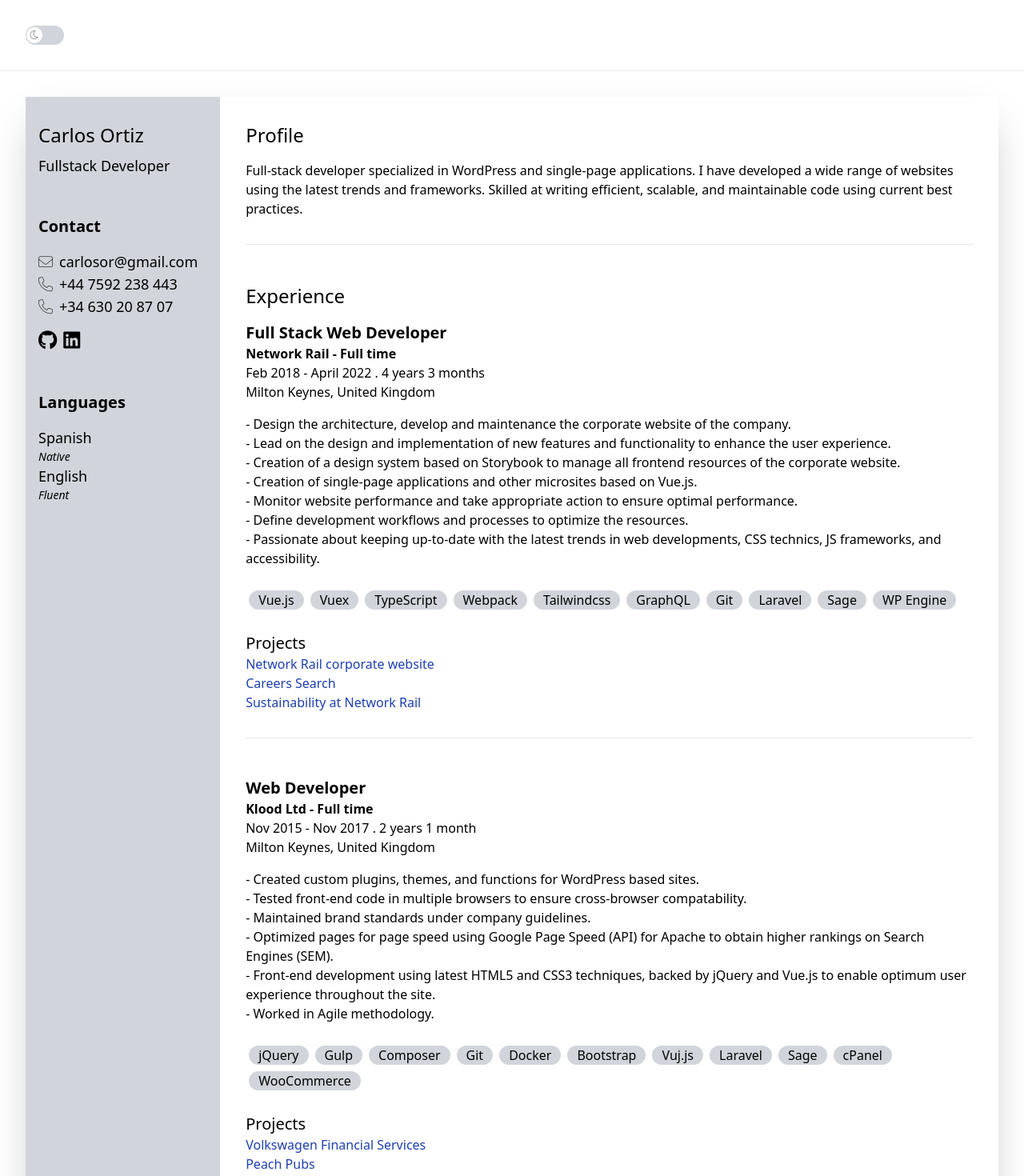
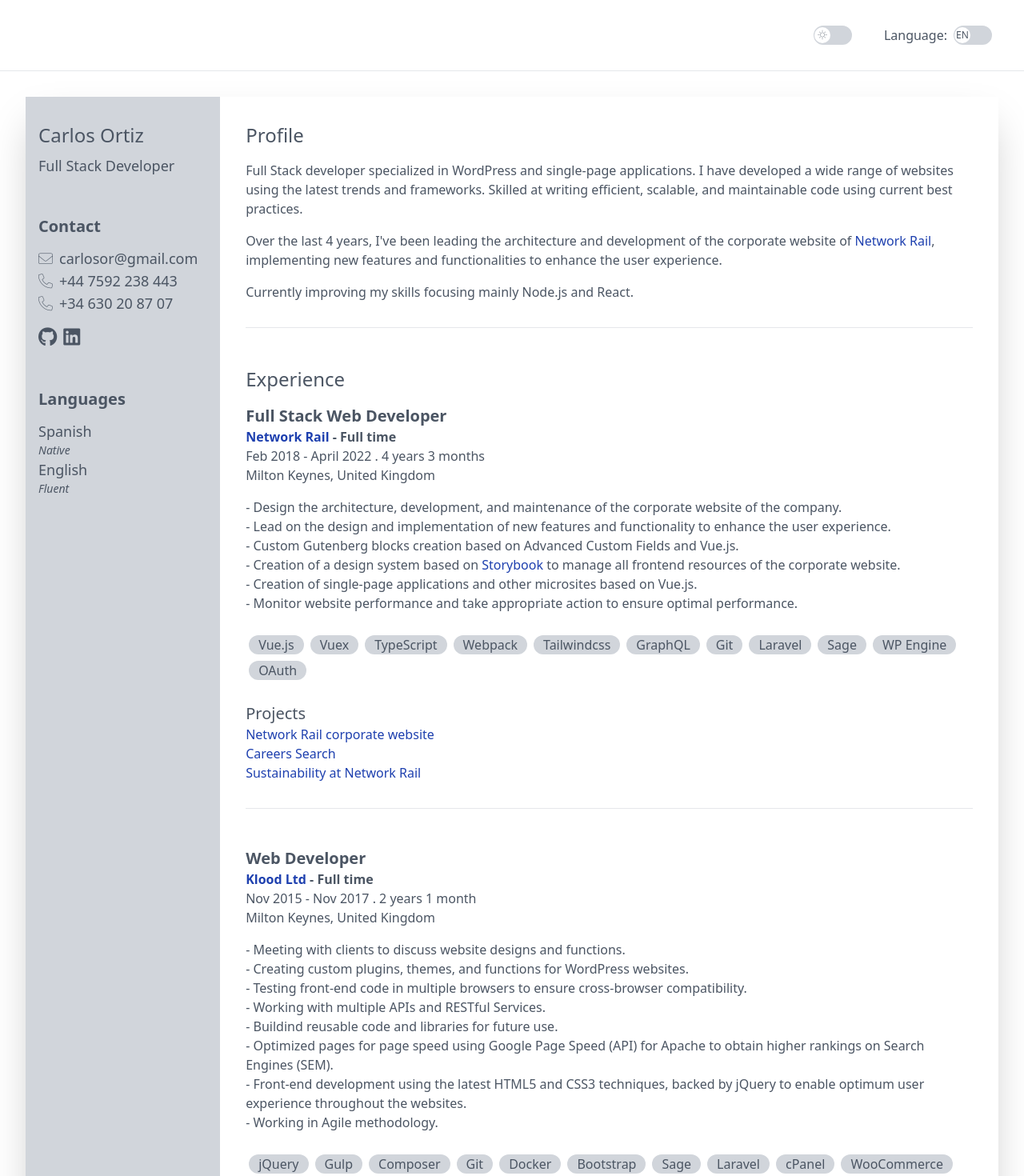
Before and after one commit to DuffmanCC/web-cv, a Vue app: page / in a window 1280 px wide. Shown: the top 1470 px of the page at 80% size. Built offline with nearby package versions, Linux system fonts and the light colour scheme; the HTML template or start-up script is replaced by a standard one.

Commit message:
add spanish and dark mode

```diff
--- a/package.json
+++ b/package.json
@@ -13,7 +13,8 @@
     "core-js": "^3.8.3",
     "postcss": "^8",
     "tailwindcss": "^3",
-    "vue": "^3.2.13"
+    "vue": "^3.2.13",
+    "vue-gtag": "^2.0.1"
   },
   "devDependencies": {
     "@babel/core": "^7.12.16",
--- a/src/App.vue
+++ b/src/App.vue
@@ -1,25 +1,41 @@
 <template>
   <div :class="{'dark': darkMode}">
-    <div class="dark:bg-gray-900">
+    <div class="dark:bg-gray-900 text-gray-600">
       <div class="container max-w-7xl">
-        <header class="p-8 border-b dark:bg-gray-900">
-          <div class="">
-            <VSwitch v-model="darkMode"></VSwitch>
+        <header class="p-4 sm:p-8 border-b dark:bg-gray-900">
+          <div class="flex justify-end">
+            <VSwitch v-model="darkMode" class="mr-8" ariaLabel="dark mode">
+              <template v-slot:icon>
+                <span
+                  class="text-xs font-icon"
+                  :class="[darkMode ? 'icon-moon' : 'icon-sun']"
+                ></span>
+              </template>
+            </VSwitch>
+
+            <VSwitch v-model="spanish" ariaLabel="change language">
+              <span class="mr-2 dark:text-white">Language:</span>
+
+              <template v-slot:icon>
+                <span class="text-xs text-gray-600" v-text="spanish ? 'ES' : 'EN'"></span>
+              </template>
+            </VSwitch>
           </div>
         </header>
 
         <div class="lg:p-8 dark:bg-gray-900">
           <main class="sm:flex lg:shadow-2xl">
             <aside class="sm:w-1/3 md:w-1/4 lg:w-1/5 p-3 sm:py-8 sm:px-2 bg-gray-300  dark:bg-gray-500 dark:text-white">
-              <div class="px-2 mb-12 text-center sm:text-left">
-                <h1 class="text-4xl font-bold sm:font-normal sm:text-2xl mb-2">Carlos Ortiz</h1>
+              <div class="px-2 mb-6 sm:mb-12 text-center sm:text-left">
+                <h1 class="text-4xl font-bold sm:font-normal sm:text-2xl sm:mb-2">
+                  Carlos Ortiz
+                </h1>
 
-                <p class="text-lg">Fullstack Developer</p>
+                <p class="text-lg">Full Stack Developer</p>
               </div>
 
-              <div class="font-light text-lg px-2 mb-12">
-                <h2 class="text-xl font-bold mb-4">Contact</h2>
-
+              <div class="font-light text-lg px-2 mb-6 sm:mb-12">
+                <h2 class="text-xl font-bold mb-3">Contact</h2>
 
                 <div>
                   <span class="cursor-pointer font-icon icon-envelope mr-2"></span>
@@ -43,19 +59,21 @@
                   <a
                     class="cursor-pointer font-icon icon-github mr-2"
                     href="https://github.com/DuffmanCC"
+                    aria-label="github"
                     target="_blank"
                   ></a>
 
                   <a
                     class="cursor-pointer font-icon icon-linkedin mr-2"
                     href="https://www.linkedin.com/in/carlosortiz79/"
+                    aria-label="linkedin"
                     target="_blank"
                   ></a>
                 </div>
               </div>
 
-              <div class="font-light text-lg px-2 mb-12">
-                <h2 class="text-xl font-bold text-2xl mb-4">Languages</h2>
+              <div class="font-light text-lg px-2 mb-6 sm:mb-12">
+                <h2 class="text-xl font-bold mb-3">Languages</h2>
 
                 <h3 class="text-lg">Spanish</h3>
 
@@ -71,9 +89,7 @@
               <div id="profile">
                 <h2 class="text-2xl mb-4">Profile</h2>
 
-                <p>
-                  Full-stack developer specialized in WordPress and single-page applications. I have developed a wide range of websites using the latest trends and frameworks. Skilled at writing efficient, scalable, and maintainable code using current best practices.
-                </p>
+                <div v-html="content.profile"></div>
               </div>
 
               <hr class="mt-8 mb-12">
@@ -81,34 +97,32 @@
               <div id="experience">
                 <h2 class="text-2xl mb-4">Experience</h2>
 
-                <div>
+                <div v-for="(job, i) in content.experience" :key="i">
                   <div class="mb-4">
-                    <h3 class="font-bold text-xl">Full Stack Web Developer</h3>
+                    <h3 class="font-bold text-xl">{{ job.title }}</h3>
 
-                    <div class="font-bold">Network Rail - Full time</div>
+                    <div class="font-bold">
+                      <a :href="job.url" target="_blank" class="hover:underline text-blue-800 dark:text-blue-400 cursor-pointer">
+                        {{ job.company }}
+                      </a> - {{ job.type }}
+                    </div>
 
-                    <time>Feb 2018 - April 2022 . 4 years 3 months</time>
+                    <time>{{ job.period }}</time>
 
-                    <div class="">Milton Keynes, United Kingdom</div>
+                    <div class="">{{ job.place }}</div>
                   </div>
 
                   <div class="mb-6">
                     <ul class="list-none">
-                      <li>- Design the architecture, develop and maintenance the corporate website of the company.</li>
-                      <li>- Lead on the design and implementation of new features and functionality to enhance the user experience.</li>
-                      <li>- Creation of a design system based on Storybook to manage all frontend resources of the corporate website.</li>
-                      <li>- Creation of single-page applications and other microsites based on Vue.js.</li>
-                      <li>- Monitor website performance and take appropriate action to ensure optimal performance.</li>
-                      <li>- Define development workflows and processes to optimize the resources.</li>
-                      <li>- Passionate about keeping up-to-date with the latest trends in web developments, CSS technics, JS frameworks, and accessibility.</li>
+                      <li v-for="(task, j) in job.tasks" :key="j" v-html="task"></li>
                     </ul>
                   </div>
 
                   <div class="mb-6 flex flex-wrap">
                     <span
                       class="rounded-xl bg-gray-300 px-3 mx-1 my-1 dark:bg-gray-500 dark:text-white"
-                      v-for="skill in ['Vue.js', 'Vuex', 'TypeScript', 'Webpack', 'Tailwindcss', 'GraphQL',  'Git', 'Laravel', 'Sage', 'WP Engine']"
-                      :key="skill"
+                      v-for="(skill, k) in job.skills"
+                      :key="k"
                     >{{ skill }}</span>
                   </div>
 
@@ -119,63 +133,12 @@
                       :href="site.url"
                       class="hover:underline text-blue-800 block dark:text-blue-400"
                       target="_blank"
-                      v-for="(site, i) in [
-                        {url: 'https://www.networkrail.co.uk', title: 'Network Rail corporate website'},
-                        {url: 'https://www.networkrail.co.uk/careers/careers-search/', title: 'Careers Search'},
-                        {url: 'https://duffmancc.github.io/sustainability-at-network-rail/', title: 'Sustainability at Network Rail'}
-                      ]"
-                      :key="i"
+                      v-for="(site, l) in job.projects"
+                      :key="l"
                     >{{ site.title }}</a>
                   </div>
-                </div>
 
-                <hr class="mt-8 mb-12">
-
-                <div>
-                  <div class="mb-4">
-                    <h3 class="font-bold text-xl">Web Developer</h3>
-
-                    <div class="font-bold">Klood Ltd - Full time</div>
-
-                    <time>Nov 2015 - Nov 2017 . 2 years 1 month</time>
-
-                    <div class="">Milton Keynes, United Kingdom</div>
-                  </div>
-
-                  <div class="mb-6">
-                    <ul class="list-none">
-                      <li>- Created custom plugins, themes, and functions for WordPress based sites.</li>
-                      <li>- Tested front-end code in multiple browsers to ensure cross-browser compatability.</li>
-                      <li>- Maintained brand standards under company guidelines.</li>
-                      <li>- Optimized pages for page speed using Google Page Speed (API) for Apache to obtain higher rankings on Search Engines (SEM).</li>
-                      <li>- Front-end development using latest HTML5 and CSS3 techniques, backed by jQuery and Vue.js to enable optimum user experience throughout the site.</li>
-                      <li>- Worked in Agile methodology.</li>
-                    </ul>
-                  </div>
-
-                  <div class="mb-6 flex flex-wrap">
-                    <span
-                      class="rounded-xl bg-gray-300 px-3 mx-1 my-1 dark:bg-gray-500 dark:text-white"
-                      v-for="skill in ['jQuery', 'Gulp', 'Composer', 'Git', 'Docker', 'Bootstrap', 'Vuj.js', 'Laravel', 'Sage', 'cPanel', 'WooCommerce']"
-                      :key="skill"
-                    >{{ skill }}</span>
-                  </div>
-
-                  <div>
-                    <h3 class="text-xl">Projects</h3>
-
-                    <a
-                      :href="site.url"
-                      class="hover:underline visited:text-purple-800 text-blue-800 block dark:text-blue-400"
-                      target="_blank"
-                      v-for="(site, i) in [
-                        {url: 'http://www.vwfsfleet.co.uk', title: 'Volkswagen Financial Services'},
-                        {url: 'http://www.peachpubs.com', title: 'Peach Pubs'},
-                        {url: 'http://www.retailthinktank.co.uk', title: 'Retail think tank'}
-                      ]"
-                      :key="i"
-                    >{{ site.title}}</a>
-                  </div>
+                  <hr class="mt-8 mb-12">
                 </div>
               </div>
             </div>
@@ -188,6 +151,8 @@
 
 <script>
 import VSwitch from "./components/VSwitch.vue"
+import contentEn from "./data/en.json"
+import contentEs from "./data/es.json"
 
 export default {
   name: 'App',
@@ -198,12 +163,38 @@
 
   data() {
     return {
-      darkMode: false
+      darkMode: false,
+      spanish: false,
     }
+  },
+
+  computed: {
+    content() {
+      if (this.spanish === true) {
+        return contentEs
+      }
+
+      return contentEn
+    }
+  },
+
+  created() {
+    document.documentElement.lang = 'en'
+    document.title = "Carlos Ortiz Resume"
+    const meta = document.createElement('meta')
+    meta.name = "description"
+    meta.content = "Full Stack developer specialized in WordPress and single-page applications. I have developed a wide range of websites using the latest trends and frameworks. Skilled at writing efficient, scalable, and maintainable code using current best practices."
+    document.getElementsByTagName('head')[0].appendChild(meta)
+  },
+
+  updated() {
+    const lang = this.spanish ? 'es' : 'en'
+
+    document.documentElement.lang = lang
+
+    const description = this.spanish ? 'Full Stack developer especializado en WordPress y aplicaciones de una sola página. He desarrollado una amplia gama de sitios web utilizando las últimas tendencias y frameworks. Habilidad para escribir código eficiente, escalable y mantenible utilizando las mejores prácticas actuales.' : 'Full Stack developer specialized in WordPress and single-page applications. I have developed a wide range of websites using the latest trends and frameworks. Skilled at writing efficient, scalable, and maintainable code using current best practices.'
+
+    document.querySelector('meta[name="description"]').content = description
   }
 }
 </script>
-
-<style>
-
-</style>
--- a/src/components/VSwitch.vue
+++ b/src/components/VSwitch.vue
@@ -1,27 +1,24 @@
 <template>
   <div class="flex items-en">
-    <button class="flex cursor-pointer items-center" @click="switchComponent">
+    <slot />
+
+    <button class="flex cursor-pointer items-center" @click="switchComponent" :aria-label="ariaLabel">
       <div
         class="border-2 w-12 h-6 rounded-full flex mr-2 transition duration-200"
         :class="[
           switchValue
-            ? 'justify-end border-gray-500 bg-gray-500'
-            : 'justfy-start border-gray-300 bg-gray-300'
+          ? 'justify-end border-gray-500 bg-gray-500'
+          : 'justfy-start border-gray-300 bg-gray-300'
         ]"
       >
         <div
           class="h-5 w-5 bg-white rounded-full relative flex items-center justify-center"
           :class="[switchValue ? '-right-px' : '-left-px']"
         >
-          <span
-            class="text-xs font-icon"
-            :class="[switchValue ? 'icon-sun' : 'icon-moon']"
-          ></span>
+          <slot name="icon"></slot>
         </div>
       </div>
     </button>
-
-    <slot />
   </div>
 </template>
 
@@ -36,7 +33,8 @@
   },
 
   props: {
-    modelValue: Boolean
+    modelValue: Boolean,
+    ariaLabel: String
   },
   /**
    *
--- a/src/data/en.json
+++ b/src/data/en.json
@@ -1,47 +1,68 @@
 {
-  "profile": "Full-stack developer specialized in WordPress and single-page applications. I have developed a wide range of websites using the latest trends and frameworks. Skilled at writing efficient, scalable, and maintainable code using current best practices.",
-  "exprerience": [
+  "profile": "<p class='mb-4'>Full Stack developer specialized in WordPress and single-page applications. I have developed a wide range of websites using the latest trends and frameworks. Skilled at writing efficient, scalable, and maintainable code using current best practices.</p><p class='mb-4'>Over the last 4 years, I've been leading the architecture and development of the corporate website of <a href='https://www.networkrail.co.uk' class='hover:underline text-blue-800 dark:text-blue-400'>Network Rail</a>, implementing new features and functionalities to enhance the user experience.</p><p>Currently improving my skills focusing mainly Node.js and React.</p>",
+  "experience": [
     {
       "title": "Full Stack Web Developer",
       "company": "Network Rail",
+      "url": "https://www.networkrail.co.uk/",
       "type": "Full time",
       "period": "Feb 2018 - April 2022 . 4 years 3 months",
       "place": "Milton Keynes, United Kingdom",
       "tasks": [
-        "Design the architecture, develop and maintenance the corporate website of the company.",
-        "Lead on the design and implementation of new features and functionality to enhance the user experience.",
-        "Creation of a design system based on Storybook to manage all frontend resources of the corporate website.",
-        "Creation of single-page applications and other microsites based on Vue.js.",
-        "Monitor website performance and take appropriate action to ensure optimal performance.",
-        "Define development workflows and processes to optimize the resources.",
-        "Passionate about keeping up-to-date with the latest trends in web developments, CSS technics, JS frameworks, and accessibility."
+        "- Design the architecture, development, and maintenance of the corporate website of the company.",
+        "- Lead on the design and implementation of new features and functionality to enhance the user experience.",
+        "- Custom Gutenberg blocks creation based on Advanced Custom Fields and Vue.js.",
+        "- Creation of a design system based on <a href='https://storybook.js.org/' target='_blank' class='hover:underline text-blue-800 dark:text-blue-400'>Storybook</a> to manage all frontend resources of the corporate website.",
+        "- Creation of single-page applications and other microsites based on Vue.js.",
+        "- Monitor website performance and take appropriate action to ensure optimal performance."
       ],
-      "skills": ["Vue.js", "Vuex", "TypeScript", "Webpack", "Tailwindcss", "GraphQL",  "Git", "Laravel", "Sage", "WP Engine"],
+      "skills": ["Vue.js", "Vuex", "TypeScript", "Webpack", "Tailwindcss", "GraphQL",  "Git", "Laravel", "Sage", "WP Engine", "OAuth"],
       "projects": [
-        {"url": "https://www.networkrail.co.uk', title: 'Network Rail corporate website"},
-        {"url": "https://www.networkrail.co.uk/careers/careers-search/', title: 'Careers Search"},
-        {"url": "https://duffmancc.github.io/sustainability-at-network-rail/', title: 'Sustainability at Network Rail"}
+        {
+          "url": "https://www.networkrail.co.uk",
+          "title": "Network Rail corporate website"
+        },
+        {
+          "url": "https://www.networkrail.co.uk/careers/careers-search/2",
+          "title": "Careers Search"
+        },
+        {
+          "url": "https://duffmancc.github.io/sustainability-at-network-rail/2",
+          "title": "Sustainability at Network Rail"
+        }
       ]
     },
     {
       "title": "Web Developer",
       "company": "Klood Ltd",
+      "url": "https://www.klood.com/",
       "type": "Full time",
       "period": "Nov 2015 - Nov 2017 . 2 years 1 month",
       "place": "Milton Keynes, United Kingdom",
       "tasks": [
-        "Created custom plugins, themes, and functions for WordPress based sites.",
-        "Tested front-end code in multiple browsers to ensure cross-browser compatability.",
-        "Maintained brand standards under company guidelines.",
-        "Optimized pages for page speed using Google Page Speed (API) for Apache to obtain higher rankings on Search Engines (SEM).",
-        "Front-end development using latest HTML5 and CSS3 techniques, backed by jQuery and Vue.js to enable optimum user experience throughout the websites.",
-        "Worked in Agile methodology."
+        "- Meeting with clients to discuss website designs and functions.",
+        "- Creating custom plugins, themes, and functions for WordPress websites.",
+        "- Testing front-end code in multiple browsers to ensure cross-browser compatibility.",
+        "- Working with multiple APIs and RESTful Services.",
+        "- Buildind reusable code and libraries for future use.",
+        "- Optimized pages for page speed using Google Page Speed (API) for Apache to obtain higher rankings on Search Engines (SEM).",
+        "- Front-end development using the latest HTML5 and CSS3 techniques, backed by jQuery to enable optimum user experience throughout the websites.",
+        "- Working in Agile methodology."
       ],
-      "skills": ["jQuery", "Gulp", "Composer", "Git", "Docker", "Bootstrap", "Vuj.js", "Laravel", "Sage", "cPanel", "WooCommerce"],
+      "skills": ["jQuery", "Gulp", "Composer", "Git", "Docker", "Bootstrap", "Sage", "Laravel", "cPanel", "WooCommerce"],
       "projects": [
-        {"url": "http://www.vwfsfleet.co.uk', title: 'Volkswagen Financial Services"},
-        {"url": "http://www.peachpubs.com', title: 'Peach Pubs"},
-        {"url": "http://www.retailthinktank.co.uk', title: 'Retail think tank"}
+        {
+          "url": "http://www.vwfsfleet.co.uk",
+          "title": "Volkswagen Financial Services"
+        },
+        {
+          "url": "http://www.peachpubs.com",
+          "title": "Peach Pubs"
+        },
+        {
+          "url": "http://www.retailthinktank.co.uk",
+          "title": "Retail think tank"
+        }
       ]
     }
   ]
--- /dev/null
+++ b/src/data/es.json
@@ -0,0 +1,69 @@
+{
+  "profile": "<p class='mb-4'>Full Stack developer especializado en WordPress y aplicaciones de una sola página. He desarrollado una amplia gama de sitios web utilizando las últimas tendencias y frameworks. Habilidad para escribir código eficiente, escalable y mantenible utilizando las mejores prácticas actuales.</p><p class='mb-4'>Durante los últimos 4 años he estado liderando la arquitectura y desarrollo de la web corporativa de <a href='https://www.networkrail.co.uk' class='hover:underline text-blue-800 dark:text-blue-400'>Network Rail</a>, implementando nuevas funcionalidades para mejorar la experiencia del usuario.</p><p>Actualmente sigo formándome y mejorando mis habilidades centrándome mayormente en Node.js y React</p>",
+  "experience": [
+    {
+      "title": "Full Stack Web Developer",
+      "company": "Network Rail",
+      "url": "https://www.networkrail.co.uk/",
+      "type": "Full time",
+      "period": "Feb 2018 - Abril 2022 . 4 años 3 meses",
+      "place": "Milton Keynes, Reino Unido",
+      "tasks": [
+        "- Diseño de la arquitectura, desarrollo y mantenimiento de la página web corporativa de la empresa.",
+        "- Liderar el diseño y la implementación de nuevas características y funcionalidades para mejorar la experiencia de usuario.",
+        "- Creación de bloques personalizados de Gutenberg basados en campos personalizados avanzados y Vue.js",
+        "- Creación de un design system basado en <a href='https://storybook.js.org/' target='_blank' class='hover:underline text-blue-800 dark:text-blue-400'>Storybook</a> para optimizar y estandarizar todos los recursos front-end del sitio corporativo.",
+        "- Creación de SPAs (single-page applications) y otros micros sitios basados en Vue.js y WordPress.",
+        "- Monitorizar el rendimiento del sitio web corporativo y tomar las medidas adecuadas para garantizar un rendimiento óptimo."
+      ],
+      "skills": ["Vue.js", "Vuex", "TypeScript", "Webpack", "Tailwindcss", "GraphQL",  "Git", "Laravel", "Sage", "WP Engine", "OAuth"],
+      "projects": [
+        {
+          "url": "https://www.networkrail.co.uk",
+          "title": "Network Rail corporate website"
+        },
+        {
+          "url": "https://www.networkrail.co.uk/careers/careers-search/2",
+          "title": "Careers Search"
+        },
+        {
+          "url": "https://duffmancc.github.io/sustainability-at-network-rail/2",
+          "title": "Sustainability at Network Rail"
+        }
+      ]
+    },
+    {
+      "title": "Web Developer",
+      "company": "Klood Ltd",
+      "url": "https://www.klood.com/",
+      "type": "Full time",
+      "period": "Nov 2015 - Nov 2017 . 2 years 1 month",
+      "place": "Milton Keynes, United Kingdom",
+      "tasks": [
+        "- Reunión con clientes para discutir diseños y funciones del los sitios web.",
+        "- Creación de complementos, temas y funciones personalizados para sitios web de WordPress.",
+        "- Probar el código front-end en varios navegadores para garantizar la compatibilidad entre navegadores.",
+        "- Trabajar con múltiples APIs y Servicios RESTful.",
+        "- Creación de código y bibliotecas reutilizables para uso futuro.",
+        "- Páginas optimizadas utilizando Google Page Speed (API) para Apache para obtener clasificaciones más altas en los motores de búsqueda (SEM).",
+        "- Desarrollo front-end utilizando las últimas técnicas de HTML5 y CSS3, respaldado por jQuery para permitir una experiencia de usuario óptima en todos los sitios web.",
+        "- Trabajar en metodología Agile."
+      ],
+      "skills": ["jQuery", "Gulp", "Composer", "Git", "Docker", "Bootstrap", "Sage", "Laravel", "cPanel", "WooCommerce"],
+      "projects": [
+        {
+          "url": "http://www.vwfsfleet.co.uk",
+          "title": "Volkswagen Financial Services"
+        },
+        {
+          "url": "http://www.peachpubs.com",
+          "title": "Peach Pubs"
+        },
+        {
+          "url": "http://www.retailthinktank.co.uk",
+          "title": "Retail think tank"
+        }
+      ]
+    }
+  ]
+}
--- a/src/main.js
+++ b/src/main.js
@@ -1,5 +1,8 @@
 import { createApp } from 'vue'
 import App from './App.vue'
 import './assets/tailwind.css'
+import VueGtag from "vue-gtag";
 
-createApp(App).mount('#app')
+createApp(App).use(VueGtag, {
+    config: { id: "G-MJRJC5MREY" }
+}).mount('#app')
```
Also changed, not shown: 2 other files (tests, documents, lock files or other folders).
